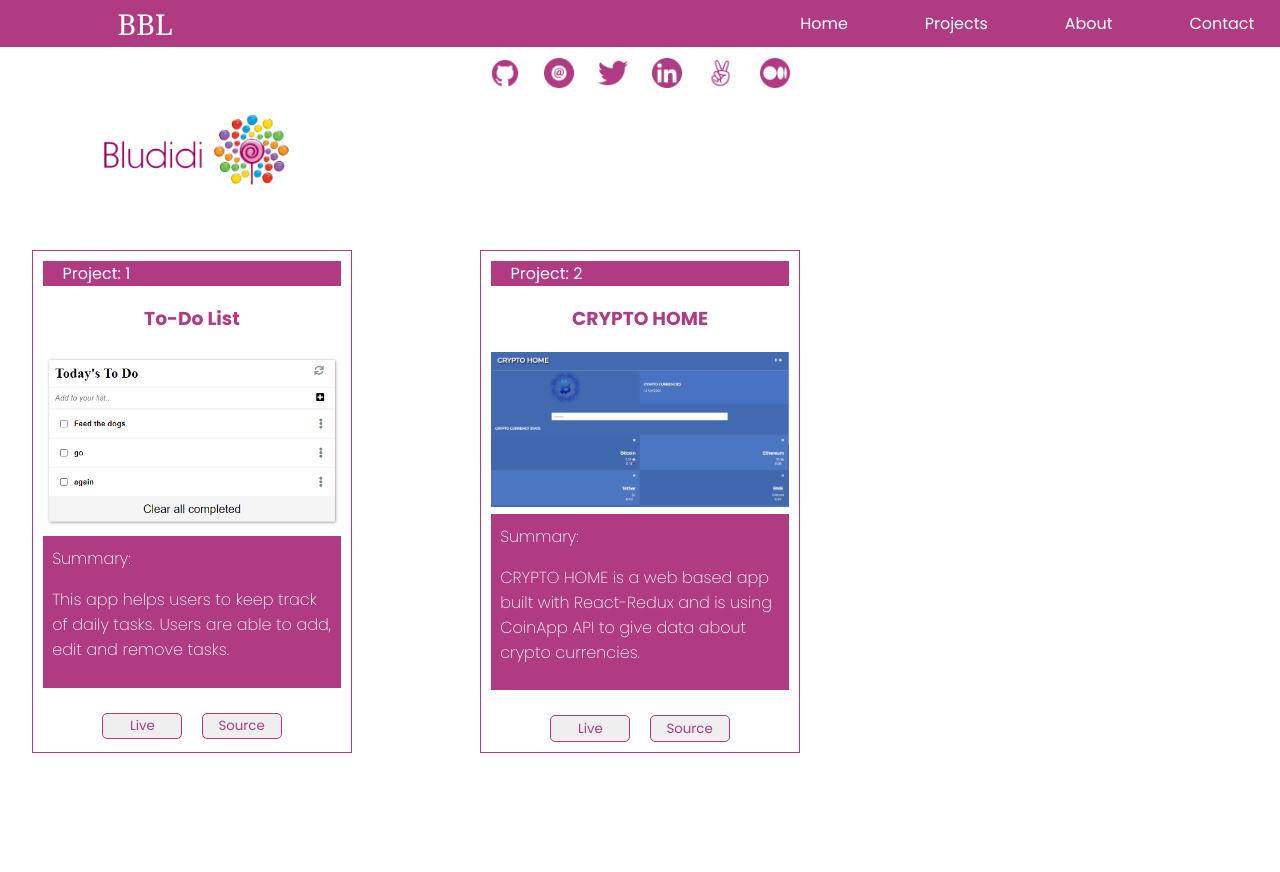
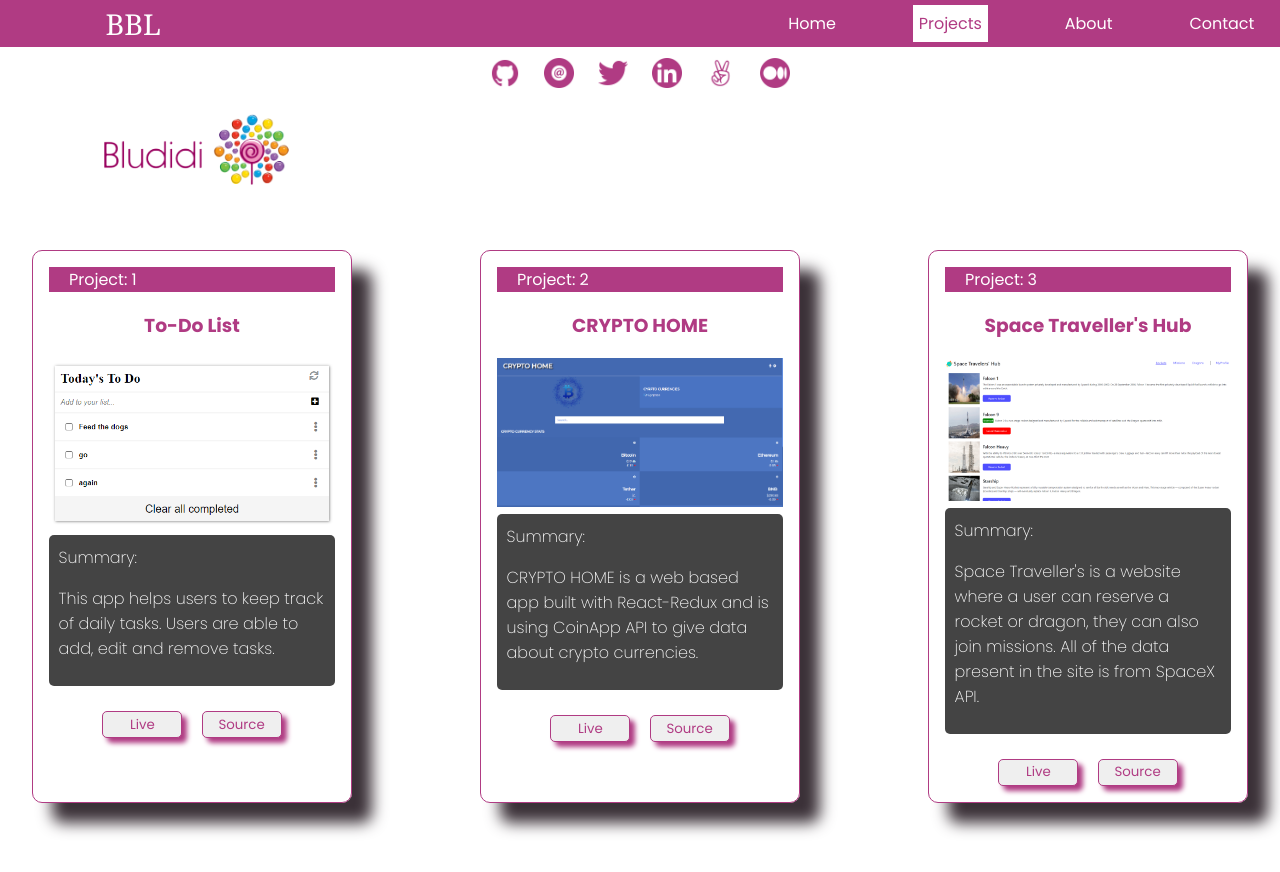
Before and after one commit to Bludidi/bludidi-portfolio, a React (Create React App) app: page /Projects in a window 1280 px wide. Shown: the top 872 px of the page. Built offline with nearby package versions, Linux system fonts and the light colour scheme; a web font is replaced by a local one.

Commit message:
Add third project

```diff
--- a/src/components/Navbar.js
+++ b/src/components/Navbar.js
@@ -4,19 +4,19 @@ import './styles/Navbar.css';
 const Navbar = () => (
   <header className="top-section d-flex">
     <nav className="navigation">
-      <NavLink>
+      <span className="d-flex nav-text">
         <span className="bbl">BBL</span>
-      </NavLink>
-      <NavLink to="/" className="d-flex nav-text link">
+      </span>
+      <NavLink to="/" exact className="d-flex nav-text link" activeClassName="active">
         Home
       </NavLink>
-      <NavLink to="/Projects" className="d-flex nav-text link">
+      <NavLink to="/Projects" className="d-flex nav-text link" activeClassName="active">
         Projects
       </NavLink>
-      <NavLink to="/About" className="d-flex nav-text link">
+      <NavLink to="/About" className="d-flex nav-text link" activeClassName="active">
         About
       </NavLink>
-      <NavLink to="/Contact" className="d-flex nav-text link">
+      <NavLink to="/Contact" className="d-flex nav-text link" activeClassName="active">
         Contact
       </NavLink>
     </nav>
--- a/src/components/myProjects.js
+++ b/src/components/myProjects.js
@@ -1,6 +1,7 @@
 import React, { Component } from 'react';
 import myImage from '../images/ProjectsImages/tdl.png';
 import myImage1 from '../images/ProjectsImages/pc2.png';
+import myImage2 from '../images/ProjectsImages/pc3.png';
 
 class ProjectCards extends Component {
   constructor(props) {
@@ -26,6 +27,18 @@ class ProjectCards extends Component {
           affiliation: 'Microverse project',
           image: myImage1,
           summary: 'CRYPTO HOME is a web based app built with React-Redux and is using CoinApp API to give data about crypto currencies.',
+          fullDescription: '',
+          techAndTools: [],
+          liveLink: '',
+          sourceLink: '',
+          complexity: '',
+        },
+        {
+          id: 3,
+          name: "Space Traveller's Hub",
+          affiliation: 'Microverse project',
+          image: myImage2,
+          summary: "Space Traveller's is a website where a user can reserve a rocket or dragon, they can also join missions. All of the data present in the site is from SpaceX API.",
           fullDescription: '',
           techAndTools: [],
           liveLink: '',
--- a/src/components/styles/Contact.css
+++ b/src/components/styles/Contact.css
@@ -58,7 +58,7 @@ h2 {
 
 .message {
   height: 15vh;
-  font-size: 1.4em;
+  font-size: 1em;
 }
 
 .get-intouch {
@@ -74,10 +74,9 @@ h2 {
 }
 
 .get-intouch:hover {
-  width: 7.7em;
   background-color: #B03B83;
-  font-size: 1.1em;
-  color: #fff;
+  font-size: 1em;
+  color: #ffffff;
   border-radius: 6px;
   box-shadow: none;
   box-shadow: 5px 5px 5px hsl(320, 2%, 33%);
--- a/src/components/styles/Home.css
+++ b/src/components/styles/Home.css
@@ -50,7 +50,7 @@ ul {
   height: 40vh;
   margin: 0 0 0 700px;
   border: solid 2px #fff;
-  box-shadow: 10px 1px 10px ;
+  box-shadow: 10px 1px 10px;
   border-radius: 50%;
 }
 
--- a/src/components/styles/Navbar.css
+++ b/src/components/styles/Navbar.css
@@ -36,10 +36,10 @@ color: #d1cfcf;
   padding: 5px;
 }
 
-.link:active {
+.active {
   background-color: #fff;
   color: #B03B83;
-  font-size: 1.1em;
+  font-size: 1em;
   border: solid 1px #fff;
   padding: 5px;
 }
--- a/src/components/styles/Projects.css
+++ b/src/components/styles/Projects.css
@@ -18,8 +18,10 @@
 .project-cards {
   width: 100%;
   height: 100%;
-  padding: 0.6em;
+  padding: 1em;
+  border-radius: 10px;
   border: 1px solid #B03B83;
+  box-shadow: 20px 20px 15px #3b3138;
 }
 
 .card-btns-div {
@@ -34,6 +36,7 @@
   color: #B03B83;
   border: 1px solid #B03B83;
   border-radius: 5px;
+  box-shadow: 5px 5px 5px #B03B83;
 }
 
 .card-btns:hover {
@@ -41,6 +44,7 @@
   height: 2em;
   color: #fff;
   background-color: #B03B83;
+  box-shadow: 5px 5px 5px #3b3138;
   border-radius: 5px;
   cursor: pointer;
 }
@@ -57,8 +61,9 @@
 
 .project-summary {
   color: #fff;
-  background-color: #B03B83;
+  background-color: #252525da;
   padding: 0.6em;
+  border-radius: 5px;
   font-weight: 200;
 }
 
```
Also changed, not shown: src/images/ProjectsImages/pc3.png (added).
